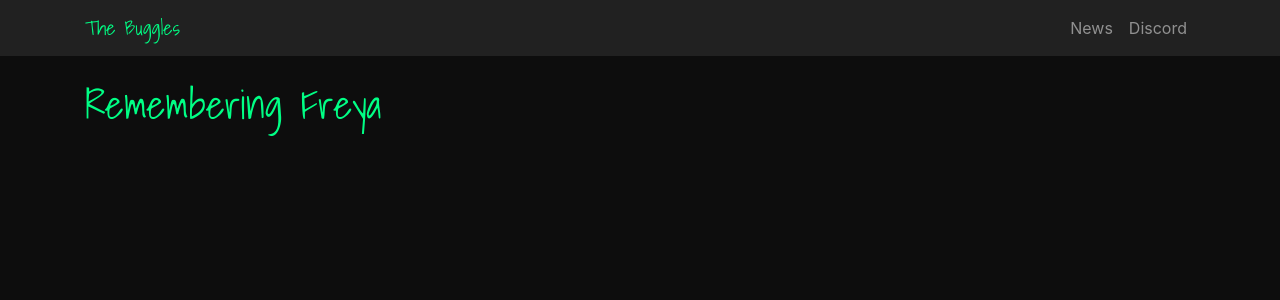
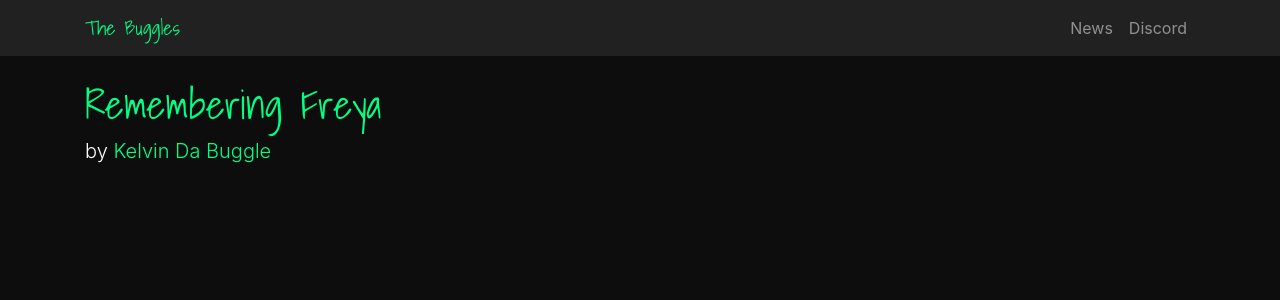
Before and after one commit to bugglespecies/bugglespecies.github.com, a Jekyll site: the page built from _posts/2019-03-07-remembering-freya.md, in a window 1280 px wide. Shown: the top 300 px of the page. Built offline with Jekyll 4.4.1, drawn with Linux system fonts in a browser that asks for light colours; nearby versions of some CDN libraries.

Commit message:
Update blogpost.html

```diff
--- a/_layouts/blogpost.html
+++ b/_layouts/blogpost.html
@@ -60,3 +60,4 @@
 		<div class="row">
 			<div class="col-lg-8">
 				<h1 class="mt-4 text-primary buggle-font">{{ page.title }}</h1>
+				<p class="lead">by <span class="text-primary">{{ page.author }}</span></p>
```
